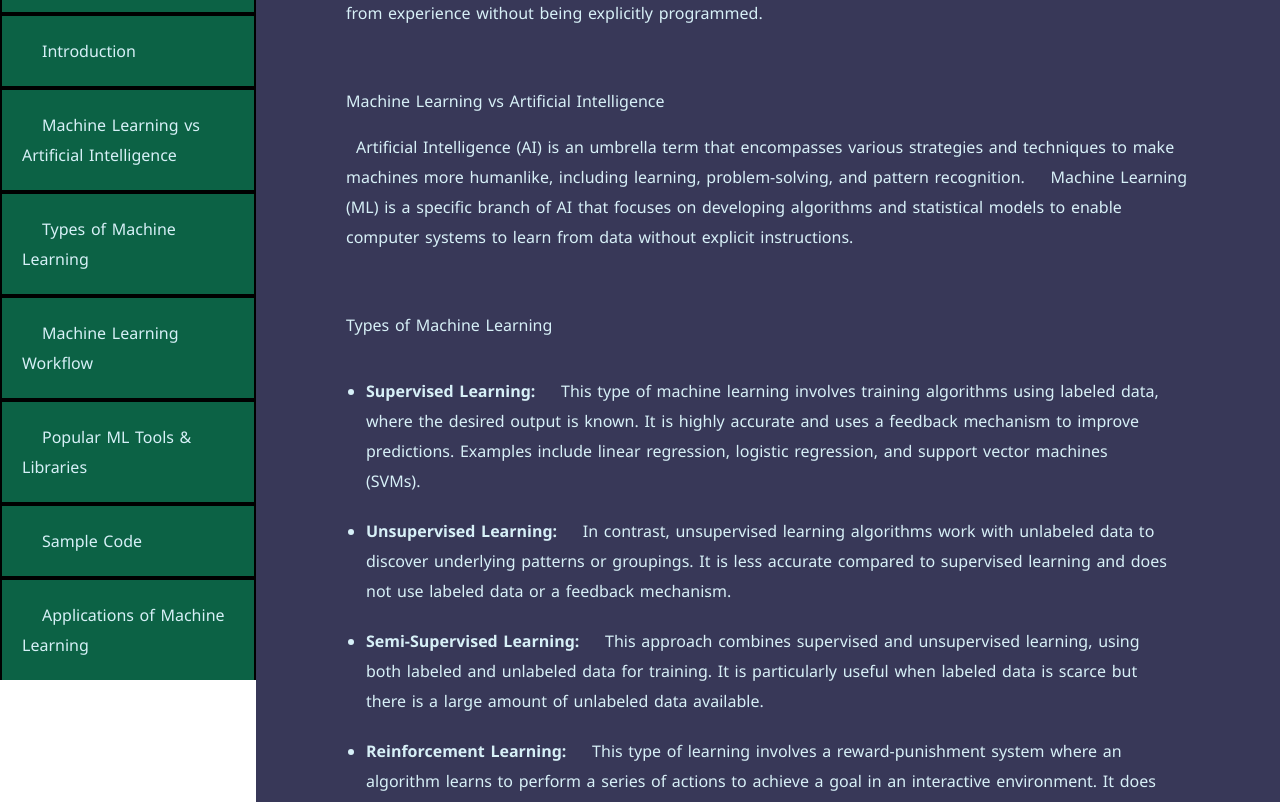
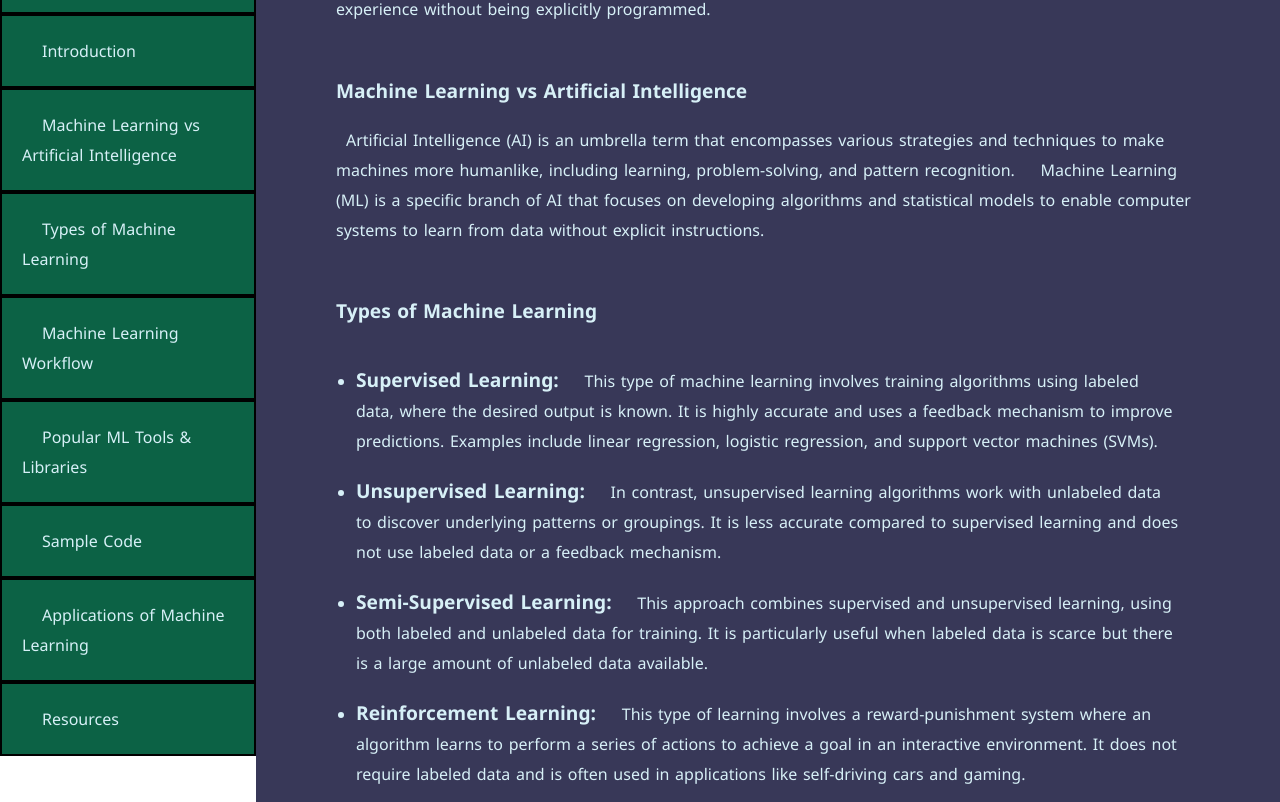
Before and after one commit to jyotidercima/documentation-page-freecodecamp, a plain HTML site: page index.html in a window 1280 px wide. Shown: the part 120-922 px from the top of the page. Drawn offline with Linux system fonts and the light colour scheme.

Commit message:
"updated my files"

```diff
--- a/styles.css
+++ b/styles.css
@@ -20,7 +20,7 @@
     left: 0;
     background-color: rgba(12, 98, 69, 0.997);
     width:20vw;
-    height: 100%;
+    height: fit-content;
     overflow:auto;
 }
 nav>ul>li{
@@ -33,6 +33,8 @@
     text-decoration: none;
 }
 #main-doc{
+    position: relative;
+    top:0;
     margin-left: 20%;
     background-color:rgb(56, 56, 88);
     text-align: left;
@@ -40,11 +42,13 @@
 }
 .main-section{
     padding: 1em 5em;
-    margin: 10px;
+    /* margin: 10px; */
 
 }
 header{
     padding: 1em 0;
+    font-size: larger;
+    font-weight: 700;
 }
 ul{
     list-style-type: disc;
```
Also changed, not shown: computer-neural-network-concept-image.webp (added).
